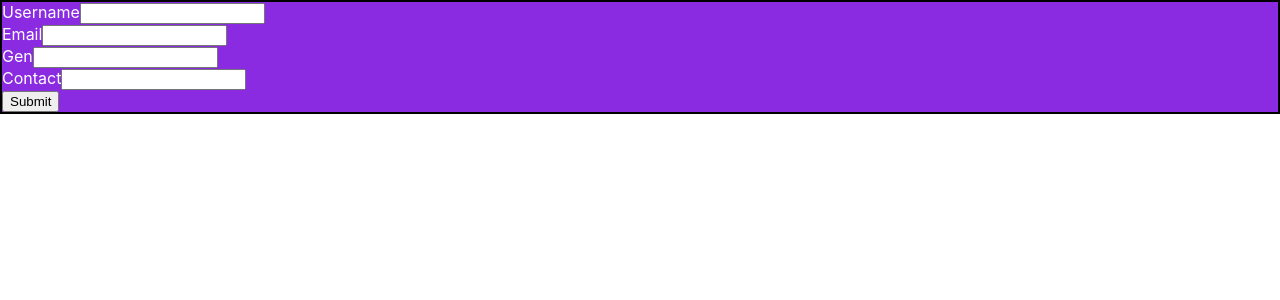
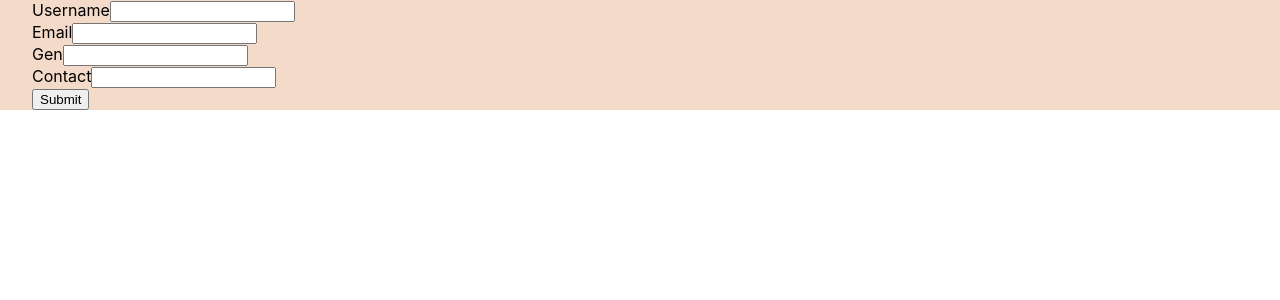
Before and after one commit to Princeantwi2k/react-user, a React (Create React App) app: page / in a window 1280 px wide. Shown: the top 300 px of the page. Built offline with nearby package versions, Linux system fonts and the light colour scheme.

Commit message:
added user.css

```diff
--- a/src/Component/User.css
+++ b/src/Component/User.css
@@ -1,6 +1,10 @@
 .user {
+  background-color: rgba(210, 105, 30, 0.24);
+  padding: 0rem 2rem;
+}
+.card {
   border: 2px solid black;
-  background-color: blueviolet;
-  color: white;
-  margin: auto;
+  color: aqua;
+  background-color: black;
+  border-radius: 10px;
 }
```
